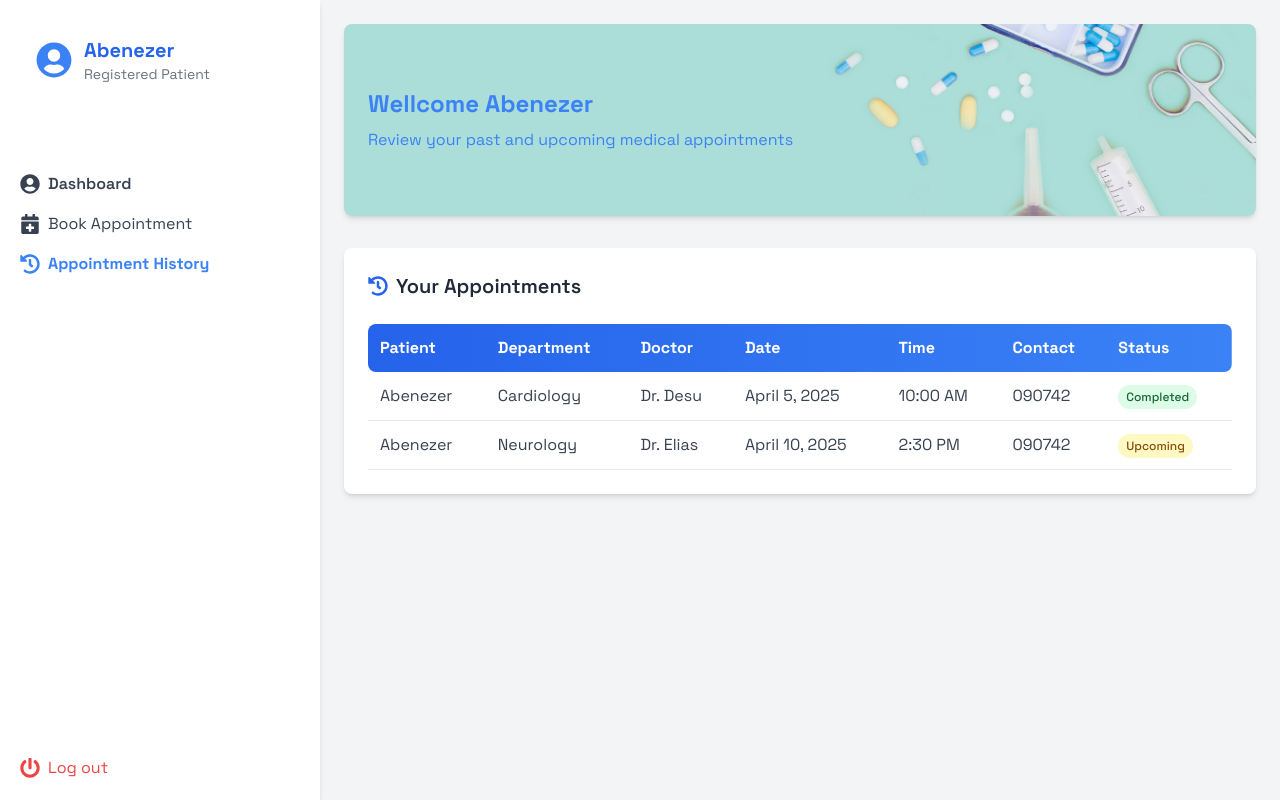
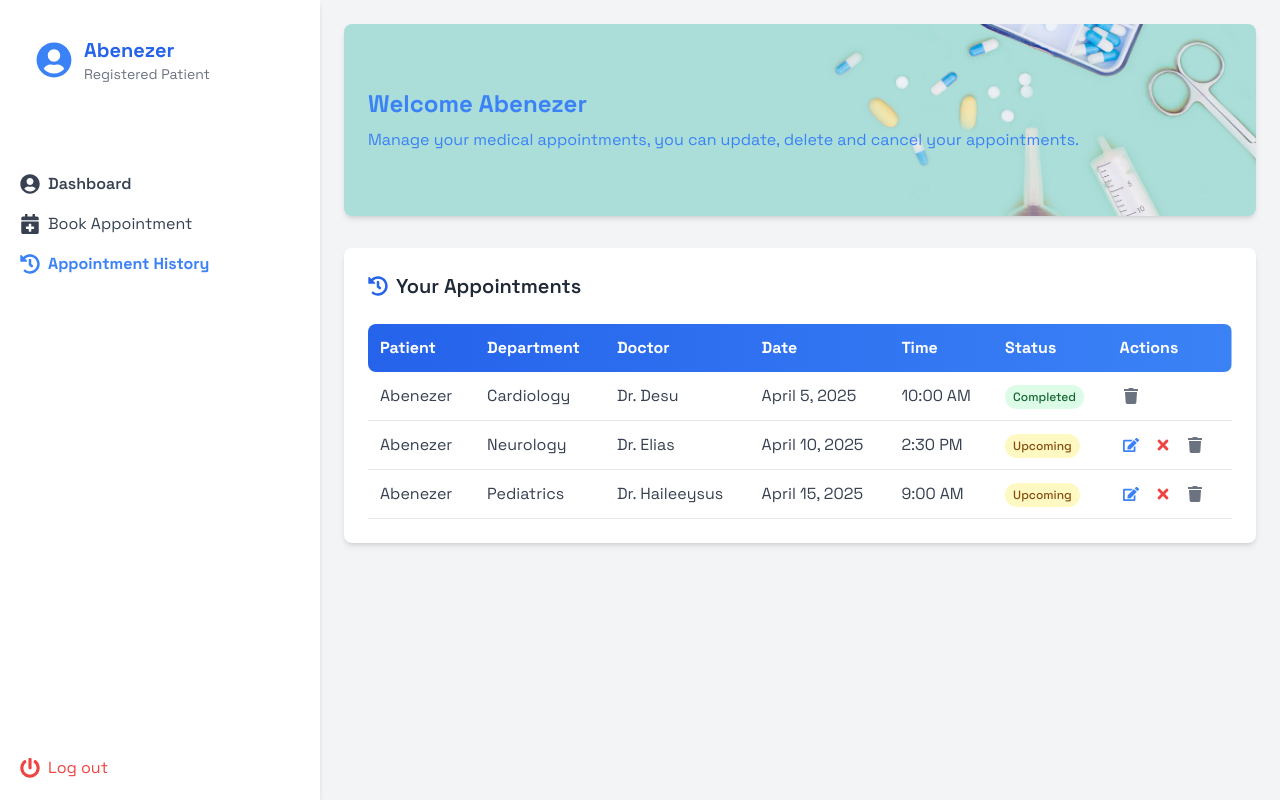
Before and after one commit to DirsanA/Digital_Appointment, a React (Vite) app in the folder client/my-app/: page /AppointmentHistory in a window 1280 px wide. Built offline with nearby package versions, Linux system fonts and the light colour scheme; a web font is replaced by a local one.

Commit message:
add some feature

```diff
--- a/client/my-app/src/AppointmentHistory.jsx
+++ b/client/my-app/src/AppointmentHistory.jsx
@@ -1,33 +1,146 @@
-import { useState } from "react";
+import { useState, useEffect } from "react";
 import { Link } from "react-router-dom";
-import { FaCalendarPlus, FaHistory, FaUserCircle, FaPowerOff, FaBars, FaTimes } from "react-icons/fa";
+import {
+  FaCalendarPlus,
+  FaHistory,
+  FaUserCircle,
+  FaPowerOff,
+  FaBars,
+  FaTimes,
+  FaTrash,
+  FaEdit,
+  FaCheck,
+  FaTimes as FaClose
+} from "react-icons/fa";
 import bgImage from "./assets/b4.jpg";
 
 const AppointmentHistory = () => {
   const [sidebarOpen, setSidebarOpen] = useState(false);
-  const patientName = "Abenezer"; // Replace with dynamic patient data
-  const appointments = [
+  const [editingId, setEditingId] = useState(null);
+  const [editedAppointment, setEditedAppointment] = useState({});
+  const [dateError, setDateError] = useState("");
+  const [appointments, setAppointments] = useState([
     {
+      id: 1,
       patientName: "Abenezer",
       department: "Cardiology",
-      date: "April 5, 2025",
+      date: "2025-04-05",
       email: "abenezer@example.com",
       doctor: "Dr. Desu",
-      time: "10:00 AM",
+      time: "10:00",
       phone: "090742",
       status: "Completed"
     },
     {
+      id: 2,
       patientName: "Abenezer",
       department: "Neurology",
-      date: "April 10, 2025",
+      date: "2025-04-10",
       email: "abenezer@example.com",
       doctor: "Dr. Elias",
-      time: "2:30 PM",
+      time: "14:30",
+      phone: "090742",
+      status: "Upcoming"
+    },
+    {
+      id: 3,
+      patientName: "Abenezer",
+      department: "Pediatrics",
+      date: "2025-04-15",
+      email: "abenezer@example.com",
+      doctor: "Dr. Haileeysus",
+      time: "09:00",
       phone: "090742",
       status: "Upcoming"
     }
-  ];
+  ]);
+
+  const patientName = "Abenezer";
+  const departments = ["Cardiology", "Neurology", "Pediatrics", "Orthopedics"];
+  const doctors = ["Dr. Desu", "Dr. Elias", "Dr. Haileeysus"];
+
+  // Get today's date in YYYY-MM-DD format
+  const getTodayDate = () => {
+    const today = new Date();
+    const year = today.getFullYear();
+    const month = String(today.getMonth() + 1).padStart(2, '0');
+    const day = String(today.getDate()).padStart(2, '0');
+    return `${year}-${month}-${day}`;
+  };
+
+  const handleCancelAppointment = (id) => {
+    if (window.confirm("Are you sure you want to cancel this appointment?")) {
+      setAppointments(appointments.map(appt =>
+        appt.id === id ? { ...appt, status: "Cancelled" } : appt
+      ));
+    }
+  };
+
+  const handleDeleteAppointment = (id) => {
+    if (window.confirm("Are you sure you want to delete this appointment?")) {
+      setAppointments(appointments.filter(appt => appt.id !== id));
+    }
+  };
+
+  const handleEditAppointment = (appointment) => {
+    setEditingId(appointment.id);
+    setEditedAppointment({ ...appointment });
+    setDateError("");
+  };
+
+  const validateDate = (date) => {
+    const today = new Date(getTodayDate());
+    const selectedDate = new Date(date);
+    return selectedDate >= today;
+  };
+
+  const handleUpdateAppointment = () => {
+    if (!validateDate(editedAppointment.date)) {
+      setDateError("Please select a future date");
+      return;
+    }
+
+    setAppointments(appointments.map(appt =>
+      appt.id === editingId ? editedAppointment : appt
+    ));
+    setEditingId(null);
+    setDateError("");
+  };
+
+  const handleCancelEdit = () => {
+    setEditingId(null);
+    setDateError("");
+  };
+
+  const handleEditChange = (e) => {
+    const { name, value } = e.target;
+    setEditedAppointment({
+      ...editedAppointment,
+      [name]: value
+    });
+
+    // Validate date immediately when changed
+    if (name === "date") {
+      if (!validateDate(value)) {
+        setDateError("Please select a future date");
+      } else {
+        setDateError("");
+      }
+    }
+  };
+
+  const formatDateForDisplay = (dateString) => {
+    const options = { year: 'numeric', month: 'long', day: 'numeric' };
+    return new Date(dateString).toLocaleDateString(undefined, options);
+  };
+
+  const formatTimeForDisplay = (timeString) => {
+    const [hours, minutes] = timeString.split(':');
+    const hour = parseInt(hours, 10);
+    const ampm = hour >= 12 ? 'PM' : 'AM';
+    const hour12 = hour % 12 || 12;
+    return `${hour12}:${minutes} ${ampm}`;
+  };
 
   return (
     <div className="flex h-screen bg-gray-100 overflow-hidden">
@@ -114,9 +227,10 @@ const AppointmentHistory = () => {
               backgroundPosition: "center",
             }}
           >
-            <h2 className="text-2xl font-bold text-blue-500">Wellcome {patientName} </h2>
+            <h2 className="text-2xl font-bold text-blue-500">Welcome {patientName}</h2>
             <p className="mt-2 text-blue-500">
-              Review your past and upcoming medical appointments
+              Manage your medical appointments, you can update, delete and
+              cancel your appointments.
             </p>
           </div>
 
@@ -136,30 +250,156 @@ const AppointmentHistory = () => {
                     <th className="p-3 text-left">Doctor</th>
                     <th className="p-3 text-left">Date</th>
                     <th className="p-3 text-left">Time</th>
-                    <th className="p-3 text-left">Contact</th>
-                    <th className="p-3 text-left rounded-r-lg">Status</th>
+                    <th className="p-3 text-left">Status</th>
+                    <th className="p-3 text-left rounded-r-lg">Actions</th>
                   </tr>
                 </thead>
                 <tbody>
-                  {appointments.map((appointment, index) => (
+                  {appointments.map((appointment) => (
                     <tr
-                      key={index}
+                      key={appointment.id}
                       className="border-b border-gray-200 hover:bg-blue-50 transition-colors"
                     >
                       <td className="p-3 text-gray-700">{appointment.patientName}</td>
-                      <td className="p-3 text-gray-700">{appointment.department}</td>
-                      <td className="p-3 text-gray-700">{appointment.doctor}</td>
-                      <td className="p-3 text-gray-700">{appointment.date}</td>
-                      <td className="p-3 text-gray-700">{appointment.time}</td>
-                      <td className="p-3 text-gray-700">{appointment.phone}</td>
+
+                      {/* Department */}
+                      <td className="p-3 text-gray-700">
+                        {editingId === appointment.id ? (
+                          <select
+                            name="department"
+                            value={editedAppointment.department}
+                            onChange={handleEditChange}
+                            className="w-full px-2 py-1 border rounded"
+                          >
+                            {departments.map(dept => (
+                              <option key={dept} value={dept}>{dept}</option>
+                            ))}
+                          </select>
+                        ) : (
+                          appointment.department
+                        )}
+                      </td>
+
+                      {/* Doctor */}
+                      <td className="p-3 text-gray-700">
+                        {editingId === appointment.id ? (
+                          <select
+                            name="doctor"
+                            value={editedAppointment.doctor}
+                            onChange={handleEditChange}
+                            className="w-full px-2 py-1 border rounded"
+                          >
+                            {doctors.map(doc => (
+                              <option key={doc} value={doc}>{doc}</option>
+                            ))}
+                          </select>
+                        ) : (
+                          appointment.doctor
+                        )}
+                      </td>
+
+                      {/* Date */}
+                      <td className="p-3 text-gray-700">
+                        {editingId === appointment.id ? (
+                          <div className="flex flex-col">
+                            <input
+                              type="date"
+                              name="date"
+                              value={editedAppointment.date}
+                              onChange={handleEditChange}
+                              min={getTodayDate()}
+                              className="w-full px-2 py-1 border rounded"
+                            />
+                            {dateError && (
+                              <span className="text-red-500 text-xs mt-1">{dateError}</span>
+                            )}
+                          </div>
+                        ) : (
+                          formatDateForDisplay(appointment.date)
+                        )}
+                      </td>
+
+                      {/* Time */}
+                      <td className="p-3 text-gray-700">
+                        {editingId === appointment.id ? (
+                          <input
+                            type="time"
+                            name="time"
+                            value={editedAppointment.time}
+                            onChange={handleEditChange}
+                            className="w-full px-2 py-1 border rounded"
+                          />
+                        ) : (
+                          formatTimeForDisplay(appointment.time)
+                        )}
+                      </td>
+
+                      {/* Status */}
                       <td className="p-3">
                         <span className={`px-2 py-1 rounded-full text-xs font-medium ${
                           appointment.status === "Completed"
                             ? "bg-green-100 text-green-800"
+                            : appointment.status === "Cancelled"
+                            ? "bg-red-100 text-red-800"
                             : "bg-yellow-100 text-yellow-800"
                         }`}>
                           {appointment.status}
                         </span>
+                      </td>
+
+                      {/* Actions */}
+                      <td className="p-3 flex space-x-2">
+                        {editingId === appointment.id ? (
+                          <>
+                            <button
+                              onClick={handleUpdateAppointment}
+                              disabled={dateError}
+                              className={`p-1 rounded-full transition-colors ${
+                                dateError
+                                  ? "bg-gray-200 text-gray-400 cursor-not-allowed"
+                                  : "text-green-500 hover:text-green-700 hover:bg-green-50"
+                              }`}
+                              title={dateError ? "Fix errors to save" : "Save Changes"}
+                            >
+                              <FaCheck size={16} />
+                            </button>
+                            <button
+                              onClick={handleCancelEdit}
+                              className="text-gray-500 hover:text-gray-700 p-1 rounded-full hover:bg-gray-50 transition-colors"
+                              title="Cancel Edit"
+                            >
+                              <FaClose size={16} />
+                            </button>
+                          </>
+                        ) : (
+                          <>
+                            {appointment.status === "Upcoming" && (
+                              <>
+                                <button
+                                  onClick={() => handleEditAppointment(appointment)}
+                                  className="text-blue-500 hover:text-blue-700 p-1 rounded-full hover:bg-blue-50 transition-colors"
+                                  title="Edit Appointment"
+                                >
+                                  <FaEdit size={16} />
+                                </button>
+                                <button
+                                  onClick={() => handleCancelAppointment(appointment.id)}
+                                  className="text-red-500 hover:text-red-700 p-1 rounded-full hover:bg-red-50 transition-colors"
+                                  title="Cancel Appointment"
+                                >
+                                  <FaTimes size={16} />
+                                </button>
+                              </>
+                            )}
+                            <button
+                              onClick={() => handleDeleteAppointment(appointment.id)}
+                              className="text-gray-500 hover:text-gray-700 p-1 rounded-full hover:bg-gray-50 transition-colors"
+                              title="Delete Record"
+                            >
+                              <FaTrash size={16} />
+                            </button>
+                          </>
+                        )}
                       </td>
                     </tr>
                   ))}
```
